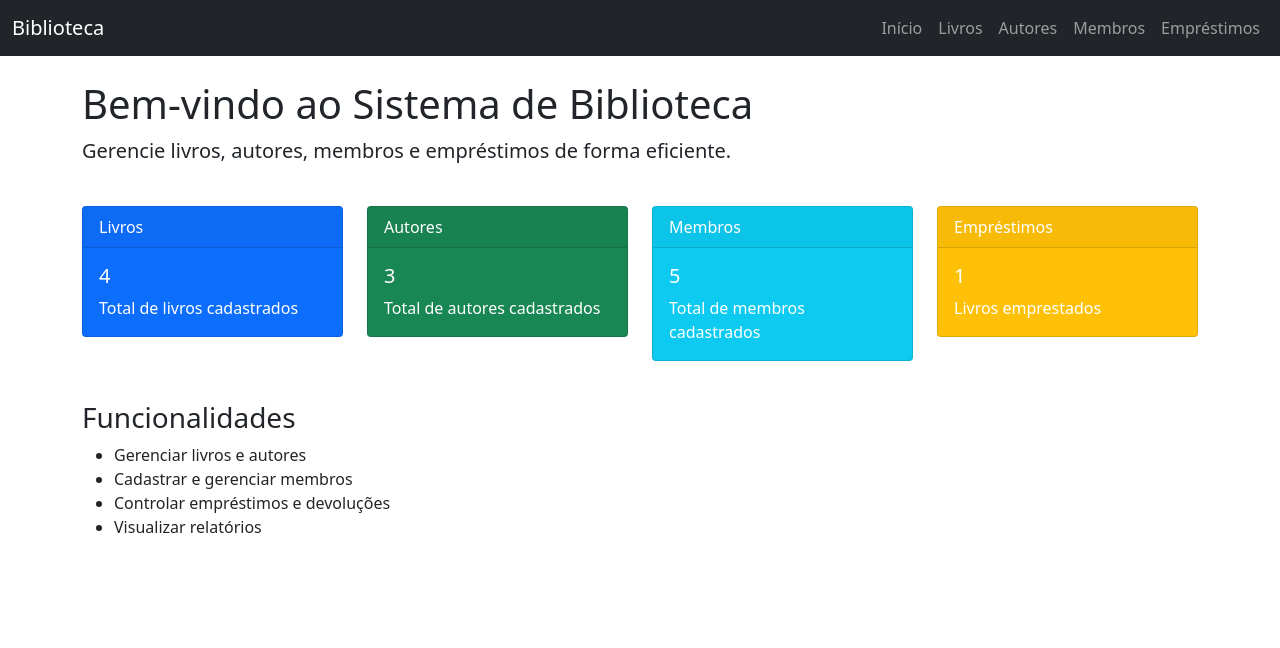
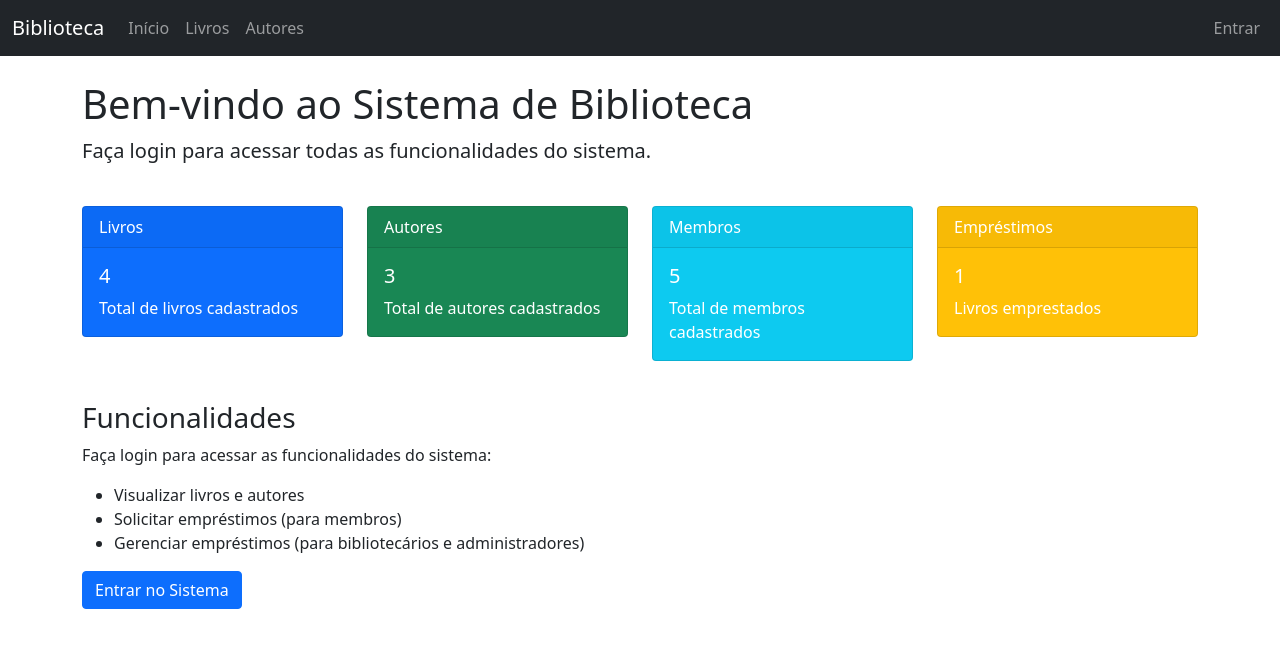
Before and after one commit to DanxzSleepy/Projeto_Biblioteca, a Django app: page / in a window 1280 px wide. Shown: the top 648 px of the page. Run offline with Django 5.2, Linux system fonts and the light colour scheme; data comes from the database, SQL or seed files in the repository; both versions use the stored data as it was after the commit.

Commit message:
v1.3.0: Adicionado sistema de usuários com perfis e controle de acesso

```diff
--- a/biblioteca/settings.py
+++ b/biblioteca/settings.py
@@ -122,3 +122,7 @@ STATIC_URL = 'static/'
 # https://docs.djangoproject.com/en/5.1/ref/settings/#default-auto-field
 
 DEFAULT_AUTO_FIELD = 'django.db.models.BigAutoField'
+
+# Login/Logout redirects
+LOGIN_REDIRECT_URL = '/'
+LOGOUT_REDIRECT_URL = '/'
--- a/biblioteca/urls.py
+++ b/biblioteca/urls.py
@@ -16,8 +16,11 @@ Including another URLconf
 """
 from django.contrib import admin
 from django.urls import path, include
+from django.contrib.auth import views as auth_views
 
 urlpatterns = [
     path('admin/', admin.site.urls),
     path('', include('books.urls')),
+    path('accounts/login/', auth_views.LoginView.as_view(template_name='registration/login.html'), name='login'),
+    path('accounts/logout/', auth_views.LogoutView.as_view(), name='logout'),
 ]
--- a/books/urls.py
+++ b/books/urls.py
@@ -7,4 +7,6 @@ urlpatterns = [
     path('authors/', views.author_list, name='author_list'),
     path('members/', views.member_list, name='member_list'),
     path('borrows/', views.borrow_list, name='borrow_list'),
+    path('books/<int:book_id>/borrow/', views.borrow_book, name='borrow_book'),
+    path('borrows/<int:borrow_id>/return/', views.return_book, name='return_book'),
 ]
--- a/books/views.py
+++ b/books/views.py
@@ -1,7 +1,10 @@
 from django.shortcuts import render, get_object_or_404, redirect
-from django.http import HttpResponse
+from django.http import HttpResponse, HttpResponseRedirect
 from django.contrib import messages
+from django.contrib.auth.decorators import login_required
+from django.urls import reverse
 from .models import Book, Author, Member, BorrowRecord
+from django.contrib.auth.models import User
 
 def index(request):
     """Home page showing library statistics"""
@@ -18,22 +21,127 @@ def index(request):
     }
     return render(request, 'books/index.html', context)
 
+@login_required
 def book_list(request):
     """Display all books"""
     books = Book.objects.all()
-    return render(request, 'books/book_list.html', {'books': books})
+    # Check if user has a member profile
+    try:
+        member = request.user.member
+        is_librarian = member.is_librarian
+    except Member.DoesNotExist:
+        is_librarian = False
 
+    return render(request, 'books/book_list.html', {
+        'books': books,
+        'is_librarian': is_librarian
+    })
+
+@login_required
 def author_list(request):
     """Display all authors"""
     authors = Author.objects.all()
-    return render(request, 'books/author_list.html', {'authors': authors})
+    # Check if user has a member profile
+    try:
+        member = request.user.member
+        is_librarian = member.is_librarian
+    except Member.DoesNotExist:
+        is_librarian = False
 
+    return render(request, 'books/author_list.html', {
+        'authors': authors,
+        'is_librarian': is_librarian
+    })
+
+@login_required
 def member_list(request):
-    """Display all members"""
+    """Display all members - only accessible to librarians and admins"""
+    try:
+        member = request.user.member
+        if not member.is_librarian:
+            messages.error(request, 'Acesso negado. Apenas bibliotecários e administradores podem acessar esta página.')
+            return HttpResponseRedirect(reverse('index'))
+    except Member.DoesNotExist:
+        messages.error(request, 'Acesso negado. Apenas bibliotecários e administradores podem acessar esta página.')
+        return HttpResponseRedirect(reverse('index'))
+
     members = Member.objects.all()
     return render(request, 'books/member_list.html', {'members': members})
 
+@login_required
 def borrow_list(request):
-    """Display all borrow records"""
+    """Display all borrow records - only accessible to librarians and admins"""
+    try:
+        member = request.user.member
+        if not member.is_librarian:
+            messages.error(request, 'Acesso negado. Apenas bibliotecários e administradores podem acessar esta página.')
+            return HttpResponseRedirect(reverse('index'))
+    except Member.DoesNotExist:
+        messages.error(request, 'Acesso negado. Apenas bibliotecários e administradores podem acessar esta página.')
+        return HttpResponseRedirect(reverse('index'))
+
     borrows = BorrowRecord.objects.all()
     return render(request, 'books/borrow_list.html', {'borrows': borrows})
+
+@login_required
+def borrow_book(request, book_id):
+    """Allow members to request to borrow a book"""
+    book = get_object_or_404(Book, id=book_id)
+
+    # Check if user has a member profile
+    try:
+        member = request.user.member
+    except Member.DoesNotExist:
+        messages.error(request, 'Você precisa ter um perfil de membro para solicitar empréstimos.')
+        return HttpResponseRedirect(reverse('book_list'))
+
+    # Check if book is available
+    if not book.available:
+        messages.error(request, 'Este livro não está disponível para empréstimo.')
+        return HttpResponseRedirect(reverse('book_list'))
+
+    # Create borrow record
+    BorrowRecord.objects.create(
+        book=book,
+        member=member,
+        borrow_date=date.today()
+    )
+
+    # Mark book as unavailable
+    book.available = False
+    book.save()
+
+    messages.success(request, f'Empréstimo do livro "{book.title}" solicitado com sucesso!')
+    return HttpResponseRedirect(reverse('book_list'))
+
+@login_required
+def return_book(request, borrow_id):
+    """Allow librarians to process book returns"""
+    # Check if user has a member profile and is a librarian
+    try:
+        member = request.user.member
+        if not member.is_librarian:
+            messages.error(request, 'Acesso negado. Apenas bibliotecários podem processar devoluções.')
+            return HttpResponseRedirect(reverse('index'))
+    except Member.DoesNotExist:
+        messages.error(request, 'Acesso negado. Apenas bibliotecários podem processar devoluções.')
+        return HttpResponseRedirect(reverse('index'))
+
+    borrow_record = get_object_or_404(BorrowRecord, id=borrow_id)
+
+    # Check if book is already returned
+    if borrow_record.return_date:
+        messages.error(request, 'Este livro já foi devolvido.')
+        return HttpResponseRedirect(reverse('borrow_list'))
+
+    # Process return
+    from datetime import date
+    borrow_record.return_date = date.today()
+    borrow_record.save()
+
+    # Mark book as available
+    borrow_record.book.available = True
+    borrow_record.book.save()
+
+    messages.success(request, f'Livro "{borrow_record.book.title}" devolvido com sucesso!')
+    return HttpResponseRedirect(reverse('borrow_list'))
--- a/templates/base.html
+++ b/templates/base.html
@@ -10,12 +10,56 @@
     <nav class="navbar navbar-expand-lg navbar-dark bg-dark">
         <div class="container-fluid">
             <a class="navbar-brand" href="{% url 'index' %}">Biblioteca</a>
-            <div class="navbar-nav">
-                <a class="nav-link" href="{% url 'index' %}">Início</a>
-                <a class="nav-link" href="{% url 'book_list' %}">Livros</a>
-                <a class="nav-link" href="{% url 'author_list' %}">Autores</a>
-                <a class="nav-link" href="{% url 'member_list' %}">Membros</a>
-                <a class="nav-link" href="{% url 'borrow_list' %}">Empréstimos</a>
+
+            <button class="navbar-toggler" type="button" data-bs-toggle="collapse" data-bs-target="#navbarNav">
+                <span class="navbar-toggler-icon"></span>
+            </button>
+
+            <div class="collapse navbar-collapse" id="navbarNav">
+                <ul class="navbar-nav me-auto">
+                    <li class="nav-item">
+                        <a class="nav-link" href="{% url 'index' %}">Início</a>
+                    </li>
+                    <li class="nav-item">
+                        <a class="nav-link" href="{% url 'book_list' %}">Livros</a>
+                    </li>
+                    <li class="nav-item">
+                        <a class="nav-link" href="{% url 'author_list' %}">Autores</a>
+                    </li>
+
+                    {% if user.is_authenticated %}
+                        {% if user.member.is_librarian %}
+                            <li class="nav-item">
+                                <a class="nav-link" href="{% url 'member_list' %}">Membros</a>
+                            </li>
+                            <li class="nav-item">
+                                <a class="nav-link" href="{% url 'borrow_list' %}">Empréstimos</a>
+                            </li>
+                        {% endif %}
+                    {% endif %}
+                </ul>
+
+                <ul class="navbar-nav">
+                    {% if user.is_authenticated %}
+                        <li class="nav-item">
+                            <span class="navbar-text me-3">
+                                Olá, {{ user.first_name }}
+                                {% if user.member.role == 'librarian' %}(Bibliotecário){% endif %}
+                                {% if user.member.role == 'admin' %}(Administrador){% endif %}
+                            </span>
+                        </li>
+                        <li class="nav-item">
+                            <a class="nav-link" href="{% url 'admin:index' %}">Admin</a>
+                        </li>
+                        <li class="nav-item">
+                            <a class="nav-link" href="{% url 'logout' %}">Sair</a>
+                        </li>
+                    {% else %}
+                        <li class="nav-item">
+                            <a class="nav-link" href="{% url 'login' %}">Entrar</a>
+                        </li>
+                    {% endif %}
+                </ul>
             </div>
         </div>
     </nav>
--- a/templates/books/index.html
+++ b/templates/books/index.html
@@ -6,7 +6,11 @@
 <div class="row">
     <div class="col-md-12">
         <h1>Bem-vindo ao Sistema de Biblioteca</h1>
-        <p class="lead">Gerencie livros, autores, membros e empréstimos de forma eficiente.</p>
+        {% if user.is_authenticated %}
+            <p class="lead">Olá, {{ user.first_name }}! Bem-vindo ao sistema de gerenciamento de biblioteca.</p>
+        {% else %}
+            <p class="lead">Faça login para acessar todas as funcionalidades do sistema.</p>
+        {% endif %}
     </div>
 </div>
 
@@ -55,12 +59,27 @@
 <div class="row mt-4">
     <div class="col-md-12">
         <h3>Funcionalidades</h3>
-        <ul>
-            <li>Gerenciar livros e autores</li>
-            <li>Cadastrar e gerenciar membros</li>
-            <li>Controlar empréstimos e devoluções</li>
-            <li>Visualizar relatórios</li>
-        </ul>
+        {% if user.is_authenticated %}
+            <ul>
+                <li>Visualizar livros e autores</li>
+                {% if user.member.is_librarian %}
+                    <li>Gerenciar membros</li>
+                    <li>Controlar empréstimos e devoluções</li>
+                    <li>Acessar relatórios detalhados</li>
+                {% else %}
+                    <li>Solicitar empréstimos de livros disponíveis</li>
+                    <li>Visualizar seu histórico de empréstimos</li>
+                {% endif %}
+            </ul>
+        {% else %}
+            <p>Faça login para acessar as funcionalidades do sistema:</p>
+            <ul>
+                <li>Visualizar livros e autores</li>
+                <li>Solicitar empréstimos (para membros)</li>
+                <li>Gerenciar empréstimos (para bibliotecários e administradores)</li>
+            </ul>
+            <a href="{% url 'login' %}" class="btn btn-primary">Entrar no Sistema</a>
+        {% endif %}
     </div>
 </div>
 {% endblock %}
```
Also changed, not shown: books/management/commands/populate_db.py (+40 -3 lines), books/models.py (+20 -1 lines), templates/books/book_list.html (+12 -0 lines), templates/books/borrow_list.html (+12 -0 lines), templates/registration/login.html (added, +44 -0 lines), CHANGELOG.md, README.md, books/migrations/0002_member_role.py (added), db.sqlite3.
